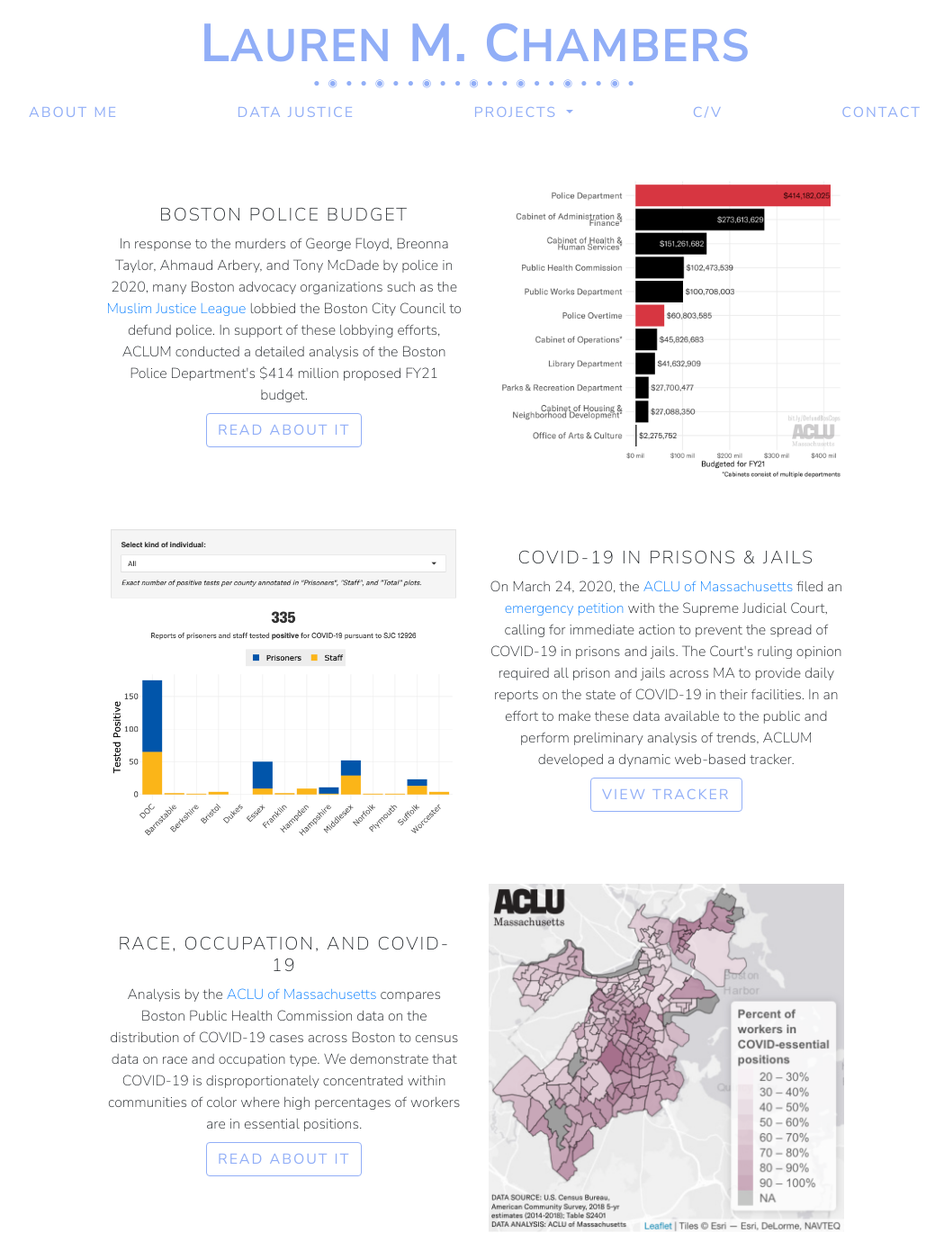
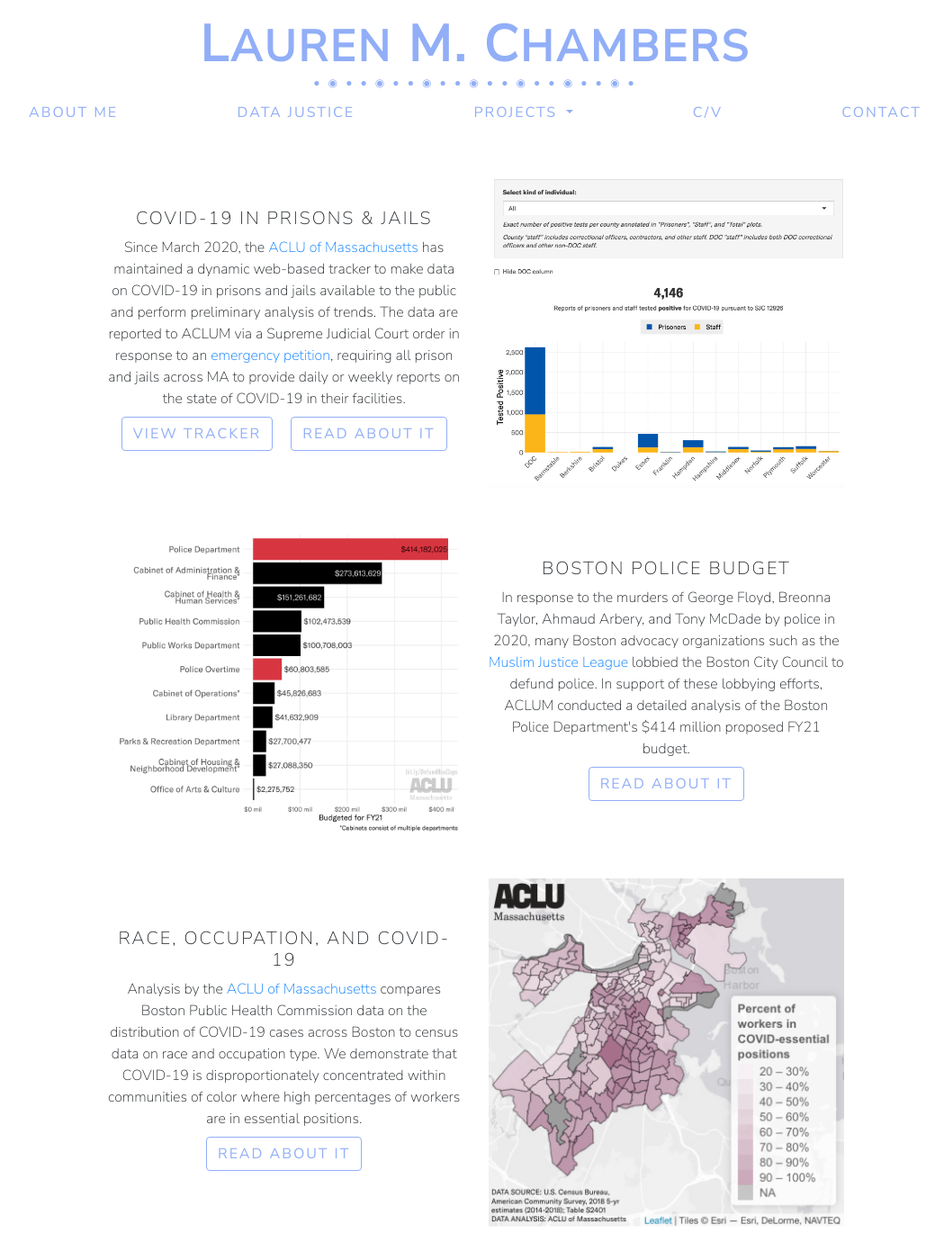
Before and after one commit to smhurwitz/smhurwitz.github.io, a Jekyll site: the page built from aclum.html, in a window 1280 px wide and 1400 px high. Shown: the whole window at 90% size, without its empty margins (112-1161 px from the left). Built offline with Jekyll 4.4.1, drawn with Linux system fonts in a browser that asks for light colours; nearby versions of some CDN libraries.

Commit message:
Rearrange ACLUM blurbs; update text on COVID tracker; update screenshot; fix responsive columns

```diff
--- a/aclum.html
+++ b/aclum.html
@@ -5,8 +5,44 @@
 
 <main>
   <div class="project-blurbs">
+    <!-- - - - - - - COVID & prisons - - - - - - - -->
+    <div class="col-md-6 d-block d-md-none">
+        <img src="images/sjc12926_tracker.png" width=100%>
+      </div>
+
+    <div class="row text-center my-5"><div class="col-md-6">
+        <h5>COVID-19 IN PRISONS & JAILS</h5>
+
+        Since March 2020, the <a href="https://aclum.org" target="_blank">ACLU of Massachusetts</a>
+        has maintained a dynamic web-based tracker to make data on COVID-19 in prisons and jails
+        available to the public and perform preliminary analysis of trends.
+        The data are reported to ACLUM via a Supreme Judicial Court order in response to an <a href="https://www.aclum.org/en/cases/committee-public-counsel-services-v-chief-justice-trial-court" target="_blank">emergency petition</a>,
+        requiring all prison and jails across MA to provide daily or weekly
+        reports on the state of COVID-19 in their facilities.
+
+        <br>
+
+       <!-- Add tracker view button -->
+      <a class="btn btn-outline-secondary my-2 mx-2" role="button"
+         href="https://data.aclum.org/sjc-12926-tracker/" target="_blank">VIEW TRACKER</a>
+      <!-- Add button to blog -->
+      <a class="btn btn-outline-secondary my-2 mx-2" role="button"
+         href="https://data.aclum.org/2020/12/22/data-show-covid-19-out-of-control-across-massachusetts-prisons-and-jails/" target="_blank">READ ABOUT IT</a>
+
+
+      </div>
+
+      <div class="col-md-6 d-none d-md-block align-middle">
+        <img src="images/sjc12926_tracker.png" width=100% align="center">
+      </div>
+    </div>
+
     <!-- - - - - - - BPD Budget - - - - - - - -->
     <div class="row text-center my-5">
+      <div class="col-md-6 align-middle">
+        <img src="images/city_dept_comparison.png" width=100% align="center">
+      </div>
+
       <div class="col-md-6">
         <h5>BOSTON POLICE BUDGET</h5>
 
@@ -26,42 +62,11 @@
          href="https://data.aclum.org/2020/06/05/unpacking-the-boston-police-budget/" target="_blank">READ ABOUT IT</a>
 
       </div>
-
-      <div class="col-md-6 align-middle">
-        <img src="images/city_dept_comparison.png" width=100% align="center">
-      </div>
-    </div>
-
-    <!-- - - - - - - COVID & prisons - - - - - - - -->
-    <div class="row text-center my-5">
-      <div class="col-md-6 align-middle">
-        <img src="images/sjc12926_tracker.png" width=100% align="center">
-      </div>
-
-      <div class="col-md-6">
-        <h5>COVID-19 IN PRISONS & JAILS</h5>
-
-        On March 24, 2020, the <a href="https://aclum.org" target="_blank">ACLU of Massachusetts</a>
-        filed an <a href="https://www.aclum.org/en/cases/committee-public-counsel-services-v-chief-justice-trial-court" target="_blank">emergency petition</a>
-        with the Supreme Judicial Court, calling for
-        immediate action to prevent the spread of COVID-19 in prisons and jails. The
-        Court's ruling opinion required all prison and jails across MA to provide daily
-        reports on the state of COVID-19 in their facilities.
-        In an effort to make these data available to the public and perform preliminary analysis of trends,
-        ACLUM developed a dynamic web-based tracker.
-
-        <br>
-
-       <!-- Add tracker view button -->
-      <a class="btn btn-outline-secondary my-2 mx-2" role="button"
-         href="https://data.aclum.org/sjc-12926-tracker/" target="_blank">VIEW TRACKER</a>
-
-      </div>
     </div>
 
     <!-- - - - - - - COVID & Race - - - - - - - -->
     <div class="row text-center my-5">
-      <div class="col-md-6 d-block d-sm-none">
+      <div class="col-md-6 d-block d-md-none">
         <img src="images/wp_occ_logo.png" width=100%>
       </div>
 
@@ -81,7 +86,7 @@
           READ ABOUT IT</a>
 
       </div>
-      <div class="col-md-6 d-none d-sm-block">
+      <div class="col-md-6 d-none d-md-block">
         <img src="images/wp_occ_logo.png" width=100%>
       </div>
     </div>
```
Also changed, not shown: images/sjc12926_tracker.png.
